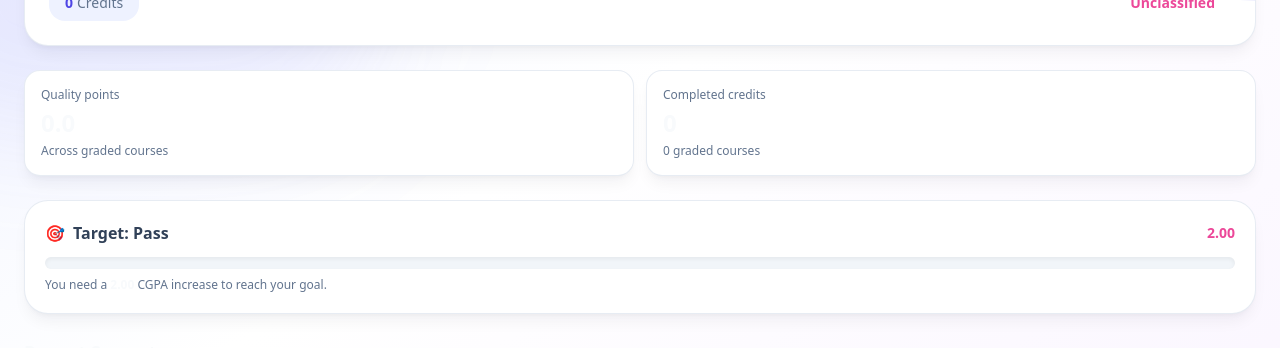
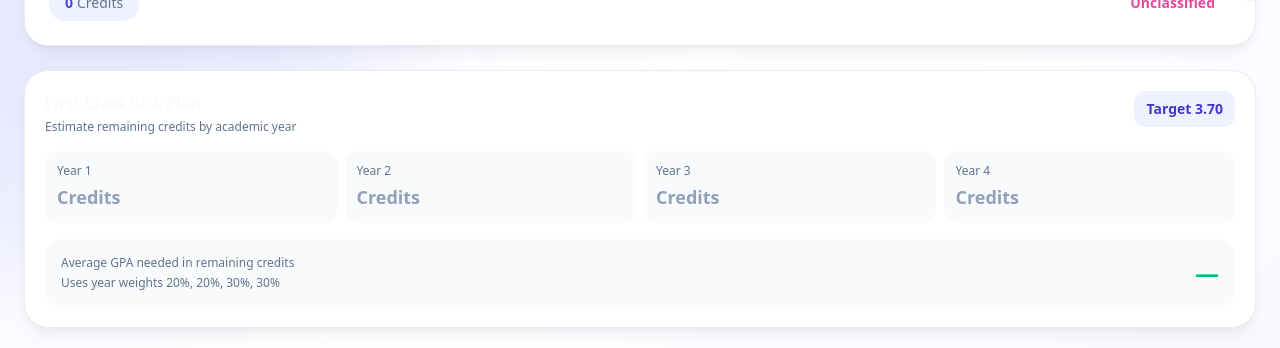
Before and after one commit to sansaladissanayake/GradeFlow, a Next.js app: page / in a window 1280 px wide. Shown: the part 308-656 px from the top of the page. Built offline with nearby package versions, Linux system fonts and the light colour scheme; no server answers; sample sign-in values are in the browser's storage.

Commit message:
Add remaining-credit first class GPA planner

```diff
--- a/src/app/page.tsx
+++ b/src/app/page.tsx
@@ -16,12 +16,20 @@ export default function Dashboard() {
   const [userId, setUserId] = useState<string | null>(null);
   const [userName, setUserName] = useState("Student");
   const [gpaMode, setGpaMode] = useState<"normal" | "weighted">("normal");
+  const [remainingCredits, setRemainingCredits] = useState([0, 0, 0, 0]);
 
   useEffect(() => {
     setUserId(localStorage.getItem("gradeflow_user_id"));
     const name = localStorage.getItem("gradeflow_user_name");
     if (name) setUserName(name);
     setGpaMode(localStorage.getItem("gradeflow_gpa_mode") === "weighted" ? "weighted" : "normal");
+    try {
+      const saved = localStorage.getItem("gradeflow_remaining_credits");
+      if (saved) {
+        const parsed = JSON.parse(saved);
+        if (Array.isArray(parsed) && parsed.length === 4) setRemainingCredits(parsed.map((value) => Math.max(0, Number(value) || 0)));
+      }
+    } catch { /* Ignore invalid saved estimates and use empty year balances. */ }
   }, []);
 
   const { data: semesters = [], isLoading: semLoading } = useSWR(userId ? ["getSemesters", userId] : null, swrFetcher);
@@ -59,6 +67,7 @@ export default function Dashboard() {
   const yearWeights = [0, 0.2, 0.2, 0.3, 0.3];
   const yearlyGpa = (year: number) => (yearCredits.get(year) ?? 0) > 0 ? (yearPoints.get(year) ?? 0) / (yearCredits.get(year) ?? 1) : 0;
   const weightedGpa = [1, 2, 3, 4].reduce((sum, year) => sum + yearWeights[year] * yearlyGpa(year), 0);
+  const plannedCredits = remainingCredits.reduce((sum, credits) => sum + credits, 0);
   const overallGpa = (gpaMode === "weighted" ? weightedGpa : tCredits > 0 ? tPoints / tCredits : 0).toFixed(2);
   const cgpaNum = parseFloat(overallGpa);
 
@@ -107,6 +116,27 @@ export default function Dashboard() {
 
   const recentSemesters = semStats.slice(0, 2);
 
+  const firstClassBoundary = boundaries.find((boundary: any) => /first/i.test(boundary.name)) ?? boundaries[0];
+  const firstClassTarget = firstClassBoundary ? Number(firstClassBoundary.min) : 3.7;
+  const projectedCurrent = [1, 2, 3, 4].reduce((sum, year) => {
+    const earned = yearCredits.get(year) ?? 0;
+    const planned = remainingCredits[year - 1];
+    const yearTotal = earned + planned;
+    return sum + (yearTotal > 0 ? yearWeights[year] * ((yearPoints.get(year) ?? 0) / yearTotal) : 0);
+  }, 0);
+  const futureGpaFactor = [1, 2, 3, 4].reduce((sum, year) => {
+    const earned = yearCredits.get(year) ?? 0;
+    const planned = remainingCredits[year - 1];
+    return sum + (earned + planned > 0 ? yearWeights[year] * planned / (earned + planned) : 0);
+  }, 0);
+  const neededFutureGpa = futureGpaFactor > 0 ? (firstClassTarget - projectedCurrent) / futureGpaFactor : null;
+  const updateRemainingCredits = (index: number, value: string) => {
+    const updated = [...remainingCredits];
+    updated[index] = Math.max(0, Number(value) || 0);
+    setRemainingCredits(updated);
+    localStorage.setItem("gradeflow_remaining_credits", JSON.stringify(updated));
+  };
+
   return (
     <main className="flex-1 p-6 relative overflow-x-hidden pb-24">
       {/* Decorative background elements */}
@@ -153,6 +183,37 @@ export default function Dashboard() {
               <span className="text-accent-500 font-semibold">{currentClass}</span>
             </div>
           </div>
+        </div>
+      </section>
+
+      <section className="mb-6 relative z-10">
+        <div className="glass-card rounded-3xl p-5">
+          <div className="flex justify-between items-start gap-4 mb-4">
+            <div>
+              <h3 className="font-bold text-foreground">First Class GPA Plan</h3>
+              <p className="text-xs text-slate-500 dark:text-slate-400 mt-1">Estimate remaining credits by academic year</p>
+            </div>
+            <span className="shrink-0 rounded-xl bg-primary-50 dark:bg-slate-800 px-3 py-2 text-sm font-bold text-primary-700 dark:text-primary-300">Target {firstClassTarget.toFixed(2)}</span>
+          </div>
+          <div className="grid grid-cols-2 sm:grid-cols-4 gap-2">
+            {remainingCredits.map((credits, index) => (
+              <label key={index} className="block rounded-xl bg-slate-50 dark:bg-slate-800/70 p-3">
+                <span className="block text-xs text-slate-500 dark:text-slate-400 mb-1">Year {index + 1}</span>
+                <input type="number" min="0" step="1" value={credits || ""} onChange={(event) => updateRemainingCredits(index, event.target.value)} placeholder="Credits" aria-label={`Remaining credits for year ${index + 1}`} className="w-full bg-transparent text-lg font-semibold text-foreground outline-none placeholder:text-slate-400" />
+              </label>
+            ))}
+          </div>
+          <div className="mt-4 rounded-2xl bg-slate-50 dark:bg-slate-800/70 p-4 flex items-center justify-between gap-4">
+            <div>
+              <p className="text-xs text-slate-500 dark:text-slate-400">Average GPA needed in remaining credits</p>
+              <p className="text-xs text-slate-500 dark:text-slate-400 mt-1">Uses year weights 20%, 20%, 30%, 30%</p>
+            </div>
+            <p className={`text-2xl font-black ${neededFutureGpa !== null && neededFutureGpa > 4 ? "text-rose-500" : "text-emerald-500"}`}>
+              {neededFutureGpa === null ? "—" : neededFutureGpa <= 0 ? "0.00" : neededFutureGpa > 4 ? "> 4.00" : neededFutureGpa.toFixed(2)}
+            </p>
+          </div>
+          {neededFutureGpa !== null && neededFutureGpa > 4 && <p className="mt-2 text-xs text-rose-500">This target is above the 4.00 scale based on these remaining credits.</p>}
+          {neededFutureGpa !== null && neededFutureGpa <= 0 && <p className="mt-2 text-xs text-emerald-500">Your current and planned credits already meet the First Class GPA target.</p>}
         </div>
       </section>
 
```
